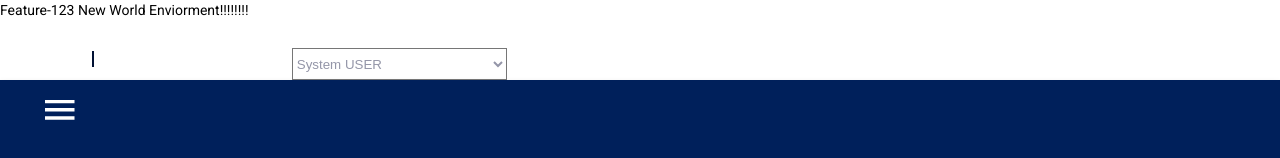
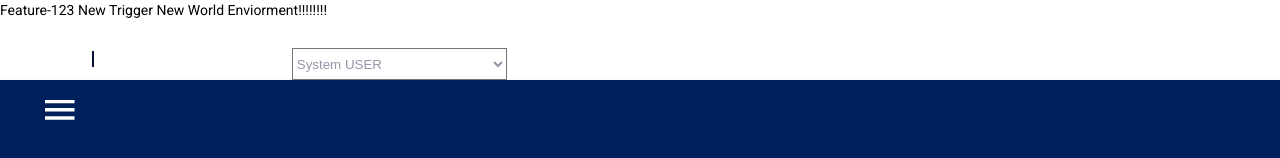
Before and after one commit to ivid-123/demoapp, an Angular app: page / in a window 1280 px wide. Shown: the top 158 px of the page. Built offline with nearby package versions, Linux system fonts and the light colour scheme.

Commit message:
new trigger

```diff
--- a/src/app/app.component.html
+++ b/src/app/app.component.html
@@ -1,5 +1,5 @@
 <div>
-  <div>Feature-123 New World Enviorment!!!!!!!!</div>
+  <div>Feature-123 New Trigger New World Enviorment!!!!!!!!</div>
   <app-header></app-header>
   <router-outlet></router-outlet>
 </div>
```
